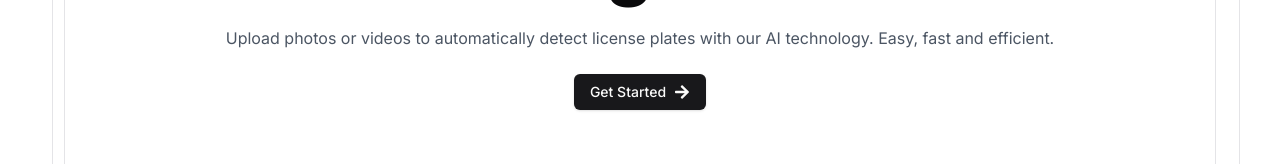
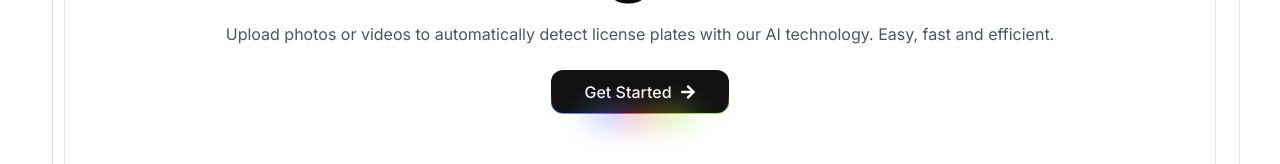
Before and after one commit to SyafiqMSI/anpr-bangkit-hg, a Next.js app: page / in a window 1280 px wide. Shown: the part 387-551 px from the top of the page. Built offline with nearby package versions, Linux system fonts and the light colour scheme; no server answers.

Commit message:
create-rgb

```diff
--- a/package.json
+++ b/package.json
@@ -30,6 +30,7 @@
     "clsx": "^2.1.1",
     "cmdk": "^1.0.0",
     "firebase": "^11.0.2",
+    "framer-motion": "^11.13.1",
     "front-end": "file:",
     "lucide-react": "^0.460.0",
     "next": "15.0.3",
--- a/src/app/firebase.js
+++ b/src/app/firebase.js
@@ -15,7 +15,3 @@ const firebaseConfig = {
   const app = !getApps().length ? initializeApp(firebaseConfig) : getApps()[0];
   export const auth = getAuth(app);
   export const googleProvider = new GoogleAuthProvider();
-
-  const handleRedirectLogin = () => {
-    signInWithRedirect(auth, provider);
-  };
--- a/src/app/globals.css
+++ b/src/app/globals.css
@@ -41,6 +41,11 @@ body {
     --sidebar-accent-foreground: 240 5.9% 10%;
     --sidebar-border: 220 13% 91%;
     --sidebar-ring: 217.2 91.2% 59.8%;
+    --color-1: 0 100% 63%;
+    --color-2: 270 100% 63%;
+    --color-3: 210 100% 63%;
+    --color-4: 195 100% 63%;
+    --color-5: 90 100% 63%;
   }
   .dark {
     --background: 240 10% 3.9%;
@@ -75,6 +80,11 @@ body {
     --sidebar-accent-foreground: 240 4.8% 95.9%;
     --sidebar-border: 240 3.7% 15.9%;
     --sidebar-ring: 217.2 91.2% 59.8%;
+    --color-1: 0 100% 63%;
+    --color-2: 270 100% 63%;
+    --color-3: 210 100% 63%;
+    --color-4: 195 100% 63%;
+    --color-5: 90 100% 63%;
   }
 }
 
--- a/src/app/page.tsx
+++ b/src/app/page.tsx
@@ -12,6 +12,7 @@ import { FiZap, FiCheckCircle, FiUpload, FiShield } from 'react-icons/fi';
 import { auth, googleProvider } from './firebase';
 import { GoogleAuthProvider, signInWithPopup } from 'firebase/auth';
 import { useRouter } from 'next/navigation';
+import { RainbowButton } from '@/components/ui/rainbow-button';
 
 export default function LandingPage() {
   const router = useRouter();
@@ -150,7 +151,7 @@ export default function LandingPage() {
               Automatic Plate Number Recognition
             </h1>
             <p className="mt-4 text-gray-600 dark:text-gray-400">Upload photos or videos to automatically detect license plates with our AI technology. Easy, fast and efficient.</p>
-            <Button className="mt-6">
+            <RainbowButton className="mt-6">
               <Link
                 href="/detect"
                 className="flex items-center space-x-2"
@@ -158,7 +159,7 @@ export default function LandingPage() {
                 <span>Get Started</span>
                 <FaArrowRight />
               </Link>
-            </Button>
+            </RainbowButton>
           </div>
         </div>
       </main>
--- /dev/null
+++ b/src/components/ui/rainbow-button.tsx
@@ -0,0 +1,33 @@
+import React from "react";
+
+import { cn } from "@/lib/utils";
+interface RainbowButtonProps
+  extends React.ButtonHTMLAttributes<HTMLButtonElement> {}
+
+export function RainbowButton({
+  children,
+  className,
+  ...props
+}: RainbowButtonProps) {
+  return (
+    <button
+      className={cn(
+        "group relative inline-flex h-11 animate-rainbow cursor-pointer items-center justify-center rounded-xl border-0 bg-[length:200%] px-8 py-2 font-medium text-primary-foreground transition-colors [background-clip:padding-box,border-box,border-box] [background-origin:border-box] [border:calc(0.08*1rem)_solid_transparent] focus-visible:outline-none focus-visible:ring-1 focus-visible:ring-ring disabled:pointer-events-none disabled:opacity-50",
+
+        // before styles
+        "before:absolute before:bottom-[-20%] before:left-1/2 before:z-0 before:h-1/5 before:w-3/5 before:-translate-x-1/2 before:animate-rainbow before:bg-[linear-gradient(90deg,hsl(var(--color-1)),hsl(var(--color-5)),hsl(var(--color-3)),hsl(var(--color-4)),hsl(var(--color-2)))] before:bg-[length:200%] before:[filter:blur(calc(0.8*1rem))]",
+
+        // light mode colors
+        "bg-[linear-gradient(#121213,#121213),linear-gradient(#121213_50%,rgba(18,18,19,0.6)_80%,rgba(18,18,19,0)),linear-gradient(90deg,hsl(var(--color-1)),hsl(var(--color-5)),hsl(var(--color-3)),hsl(var(--color-4)),hsl(var(--color-2)))]",
+
+        // dark mode colors
+        "dark:bg-[linear-gradient(#fff,#fff),linear-gradient(#fff_50%,rgba(255,255,255,0.6)_80%,rgba(0,0,0,0)),linear-gradient(90deg,hsl(var(--color-1)),hsl(var(--color-5)),hsl(var(--color-3)),hsl(var(--color-4)),hsl(var(--color-2)))]",
+
+        className,
+      )}
+      {...props}
+    >
+      {children}
+    </button>
+  );
+}
--- /dev/null
+++ b/src/components/ui/shiny-button.tsx
@@ -0,0 +1,72 @@
+"use client";
+
+import React from "react";
+import {
+  motion,
+  type AnimationProps,
+  type HTMLMotionProps,
+} from "framer-motion";
+import { cn } from "@/lib/utils";
+
+const animationProps = {
+  initial: { "--x": "100%", scale: 0.8 },
+  animate: { "--x": "-100%", scale: 1 },
+  whileTap: { scale: 0.95 },
+  transition: {
+    repeat: Infinity,
+    repeatType: "loop",
+    repeatDelay: 1,
+    type: "spring",
+    stiffness: 20,
+    damping: 15,
+    mass: 2,
+    scale: {
+      type: "spring",
+      stiffness: 200,
+      damping: 5,
+      mass: 0.5,
+    },
+  },
+} as AnimationProps;
+
+interface ShinyButtonProps extends HTMLMotionProps<"button"> {
+  children: React.ReactNode;
+  className?: string;
+}
+
+const ShinyButton = React.forwardRef<HTMLButtonElement, ShinyButtonProps>(
+  ({ children, className, ...props }, ref) => {
+    return (
+      <motion.button
+        ref={ref}
+        {...animationProps}
+        {...props}
+        className={cn(
+          "relative rounded-lg px-6 py-2 font-medium backdrop-blur-xl transition-shadow duration-300 ease-in-out hover:shadow dark:bg-[radial-gradient(circle_at_50%_0%,hsl(var(--primary)/10%)_0%,transparent_60%)] dark:hover:shadow-[0_0_20px_hsl(var(--primary)/10%)]",
+          className,
+        )}
+      >
+        <span
+          className="relative block size-full text-sm uppercase tracking-wide text-[rgb(0,0,0,65%)] dark:font-light dark:text-[rgb(255,255,255,90%)]"
+          style={{
+            maskImage:
+              "linear-gradient(-75deg,hsl(var(--primary)) calc(var(--x) + 20%),transparent calc(var(--x) + 30%),hsl(var(--primary)) calc(var(--x) + 100%))",
+          }}
+        >
+          {children}
+        </span>
+        <span
+          style={{
+            mask: "linear-gradient(rgb(0,0,0), rgb(0,0,0)) content-box,linear-gradient(rgb(0,0,0), rgb(0,0,0))",
+            maskComposite: "exclude",
+          }}
+          className="absolute inset-0 z-10 block rounded-[inherit] bg-[linear-gradient(-75deg,hsl(var(--primary)/10%)_calc(var(--x)+20%),hsl(var(--primary)/50%)_calc(var(--x)+25%),hsl(var(--primary)/10%)_calc(var(--x)+100%))] p-px"
+        ></span>
+      </motion.button>
+    );
+  },
+);
+
+ShinyButton.displayName = "ShinyButton";
+
+export default ShinyButton;
--- a/tailwind.config.ts
+++ b/tailwind.config.ts
@@ -59,7 +59,12 @@ export default {
   				'accent-foreground': 'hsl(var(--sidebar-accent-foreground))',
   				border: 'hsl(var(--sidebar-border))',
   				ring: 'hsl(var(--sidebar-ring))'
-  			}
+  			},
+  			'color-1': 'hsl(var(--color-1))',
+  			'color-2': 'hsl(var(--color-2))',
+  			'color-3': 'hsl(var(--color-3))',
+  			'color-4': 'hsl(var(--color-4))',
+  			'color-5': 'hsl(var(--color-5))'
   		},
   		borderRadius: {
   			lg: 'var(--radius)',
@@ -67,7 +72,8 @@ export default {
   			sm: 'calc(var(--radius) - 4px)'
   		},
   		animation: {
-  			meteor: 'meteor 5s linear infinite'
+  			meteor: 'meteor 5s linear infinite',
+  			rainbow: 'rainbow var(--speed, 2s) infinite linear'
   		},
   		keyframes: {
   			meteor: {
@@ -82,6 +88,14 @@ export default {
   					transform: 'rotate(215deg) translateX(-500px)',
   					opacity: '0'
   				}
+  			},
+  			rainbow: {
+  				'0%': {
+  					'background-position': '0%'
+  				},
+  				'100%': {
+  					'background-position': '200%'
+  				}
   			}
   		}
   	}
```
Also changed, not shown: 1 other file (tests, documents, lock files or other folders).
